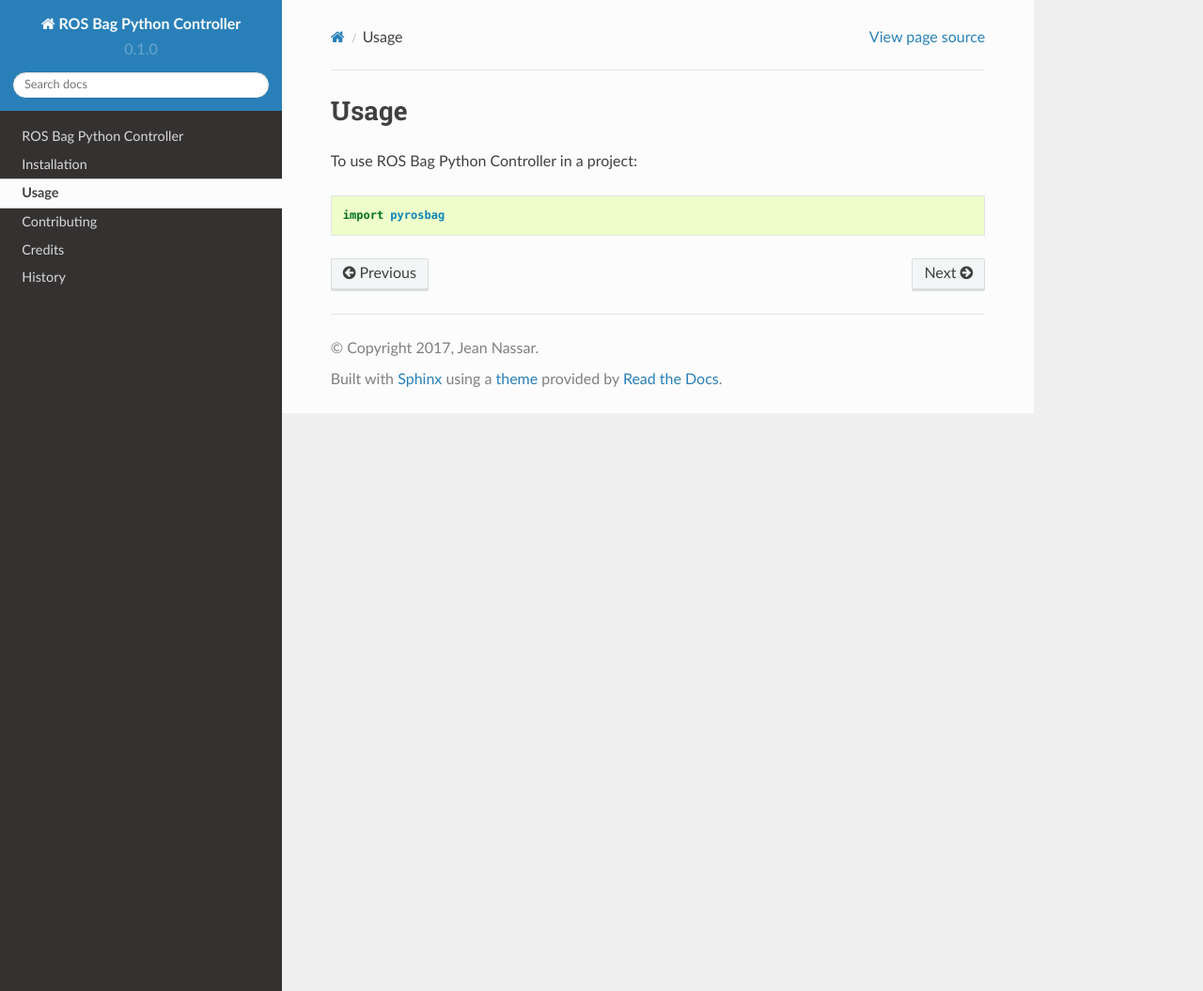
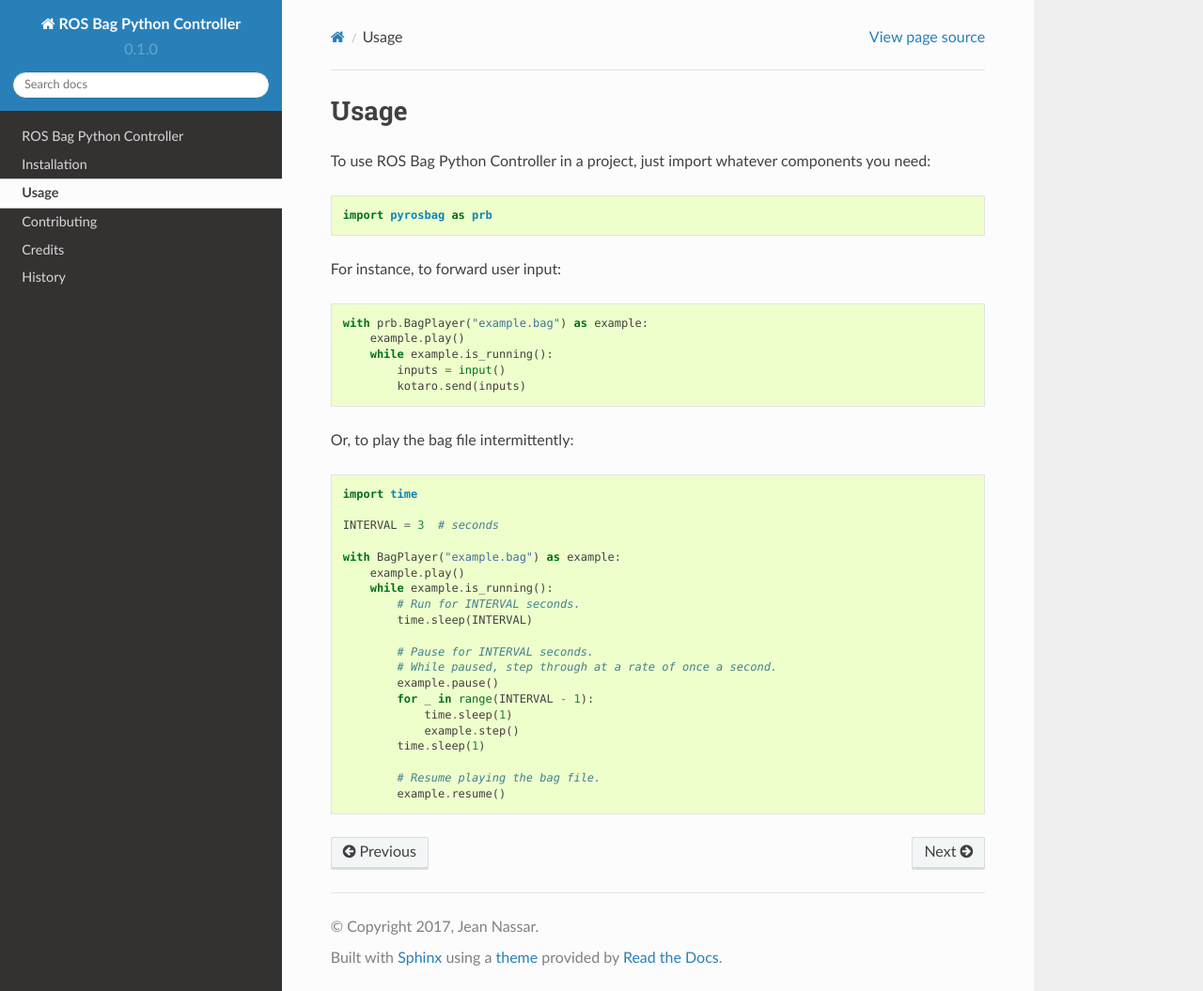
Before and after one commit to masasin/pyrosbag, a Sphinx documentation site: the page built from docs/usage.rst, in a window 1280 px wide and 1055 px high. Shown: the whole window at 94% size. Built offline with Sphinx 7.4.7 and the Read the Docs theme 2.0.0, drawn with Linux system fonts in a browser that asks for light colours.

Commit message:
Add usage notes.

```diff
--- a/docs/usage.rst
+++ b/docs/usage.rst
@@ -2,6 +2,37 @@
 Usage
 =====
 
-To use ROS Bag Python Controller in a project::
+To use ROS Bag Python Controller in a project, just import whatever components you need::
 
-    import pyrosbag
+    import pyrosbag as prb
+
+For instance, to forward user input::
+
+    with prb.BagPlayer("example.bag") as example:
+        example.play()
+        while example.is_running():
+            inputs = input()
+            kotaro.send(inputs)
+
+Or, to play the bag file intermittently::
+
+    import time
+
+    INTERVAL = 3  # seconds
+
+    with BagPlayer("example.bag") as example:
+        example.play()
+        while example.is_running():
+            # Run for INTERVAL seconds.
+            time.sleep(INTERVAL)
+
+            # Pause for INTERVAL seconds.
+            # While paused, step through at a rate of once a second.
+            example.pause()
+            for _ in range(INTERVAL - 1):
+                time.sleep(1)
+                example.step()
+            time.sleep(1)
+
+            # Resume playing the bag file.
+            example.resume()
```
